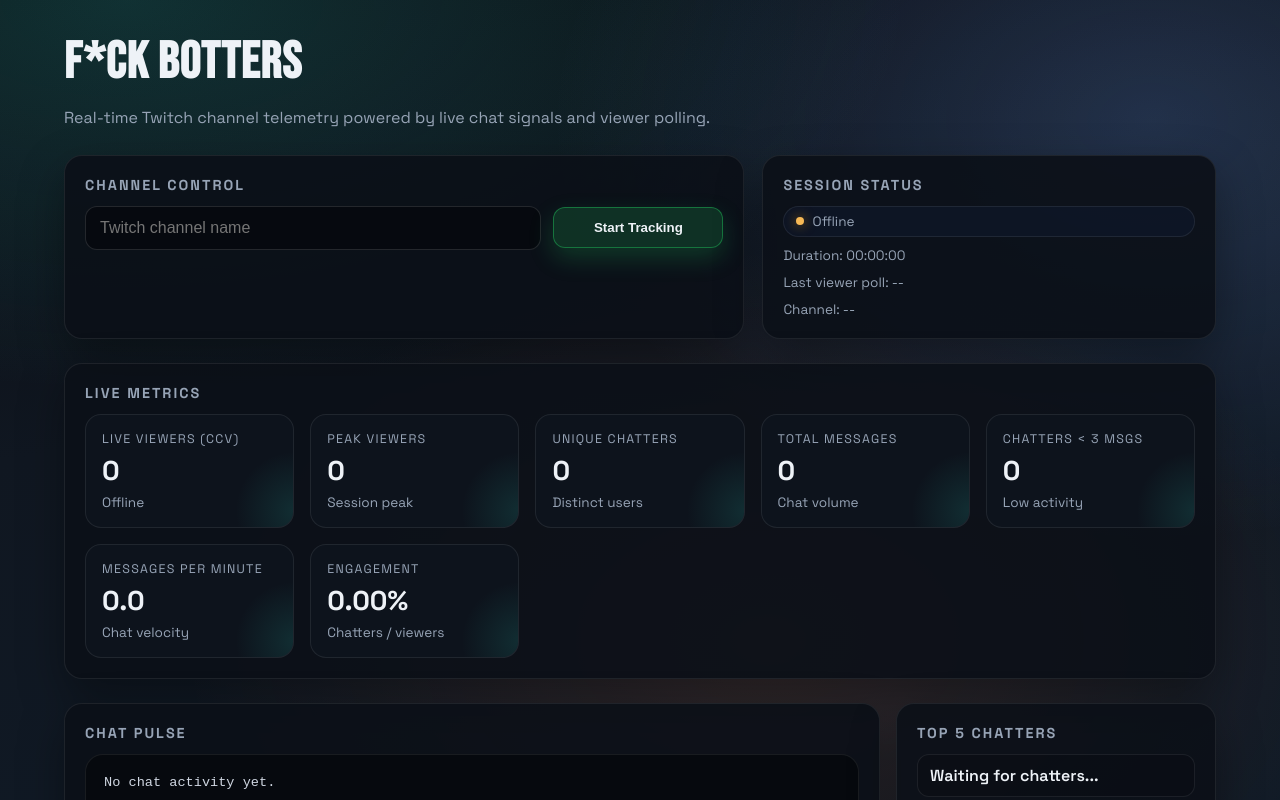
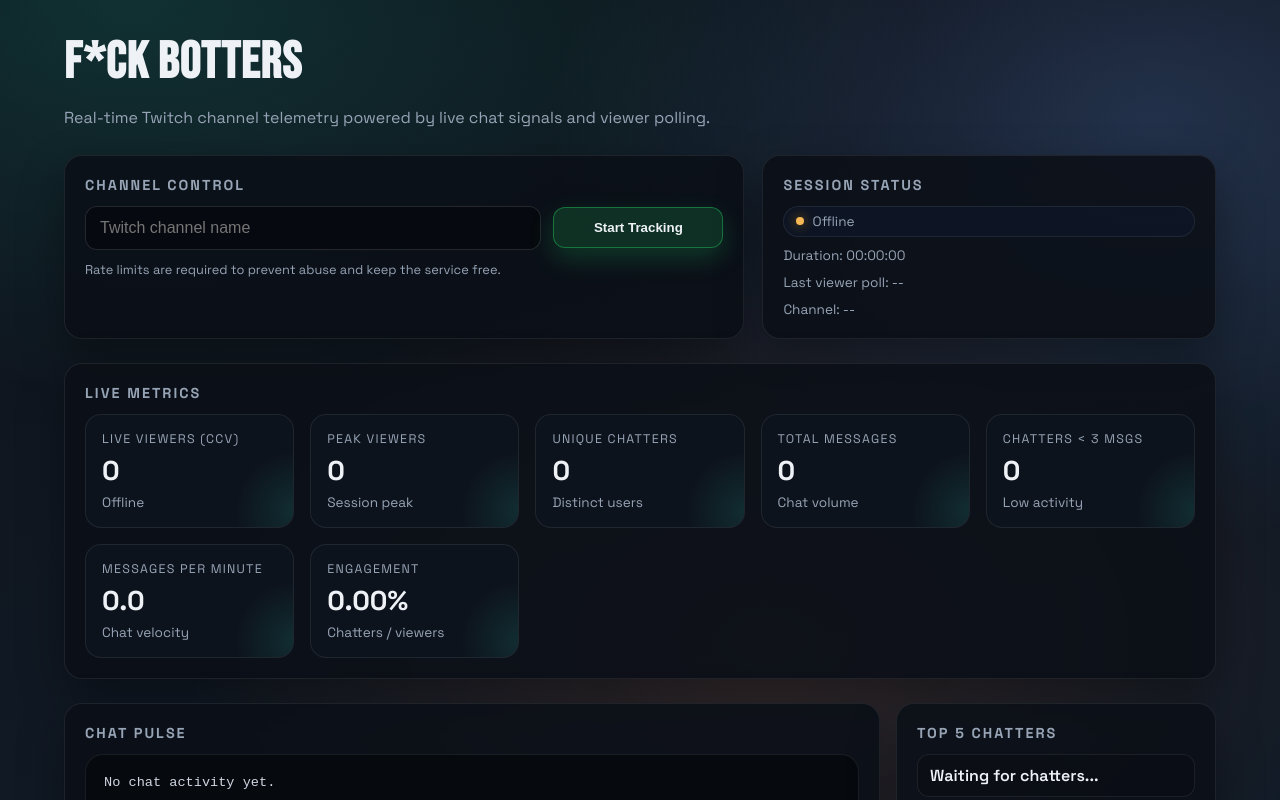
Before and after one commit to ablach-dev/botcheck-web, a Next.js app: page / in a window 1280 px wide. Shown: the top 800 px of the page. Built offline with nearby package versions, Linux system fonts and the light colour scheme.

Commit message:
Added disclaimer

```diff
--- a/app/globals.css
+++ b/app/globals.css
@@ -97,6 +97,13 @@ body {
   letter-spacing: 0.14em;
   text-transform: uppercase;
   color: var(--muted);
+}
+
+.disclaimer {
+  margin: 10px 0 0;
+  font-size: 0.8rem;
+  color: var(--muted);
+  line-height: 1.5;
 }
 
 .control-row {
--- a/app/page.tsx
+++ b/app/page.tsx
@@ -476,6 +476,14 @@ export default function Home() {
               value={channelInput}
               onChange={(event) => setChannelInput(event.target.value)}
               disabled={isTracking}
+              onKeyDown={(event) => {
+                if (event.key === "Enter") {
+                  event.preventDefault();
+                  if (!isTracking) {
+                    startTracking();
+                  }
+                }
+              }}
             />
             <button
               className={`button ${isTracking ? "stop" : "start"}`}
@@ -491,6 +499,9 @@ export default function Home() {
                     : "Start Tracking"}
             </button>
           </div>
+          <p className="disclaimer">
+            Rate limits are required to prevent abuse and keep the service free.
+          </p>
           {error ? <p className="error">{error}</p> : null}
         </motion.div>
 
```
